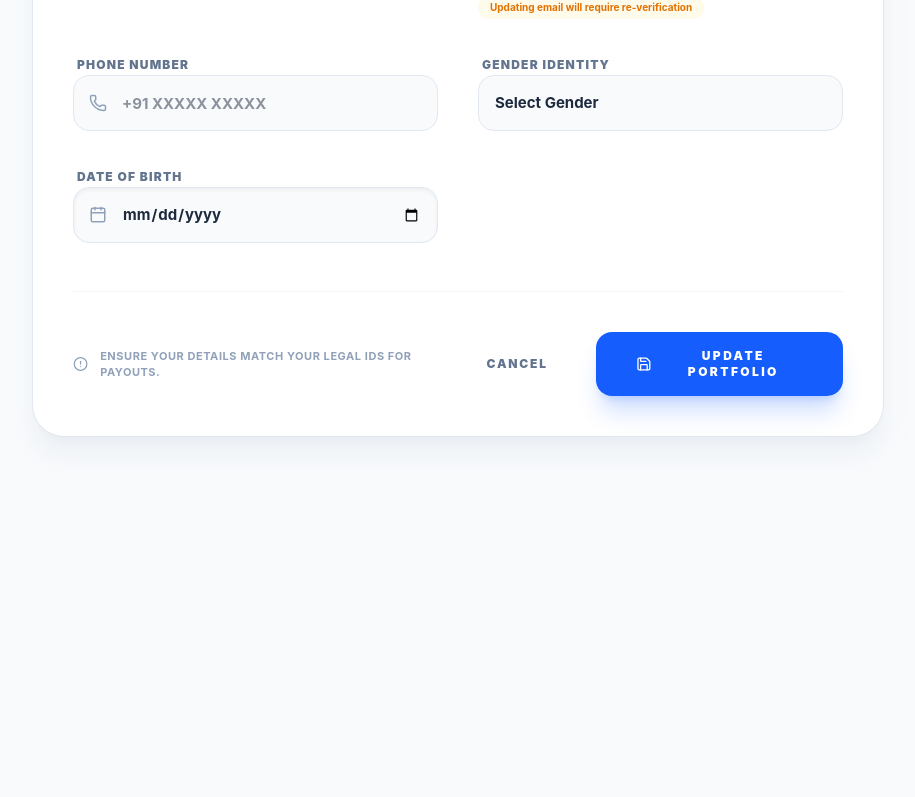
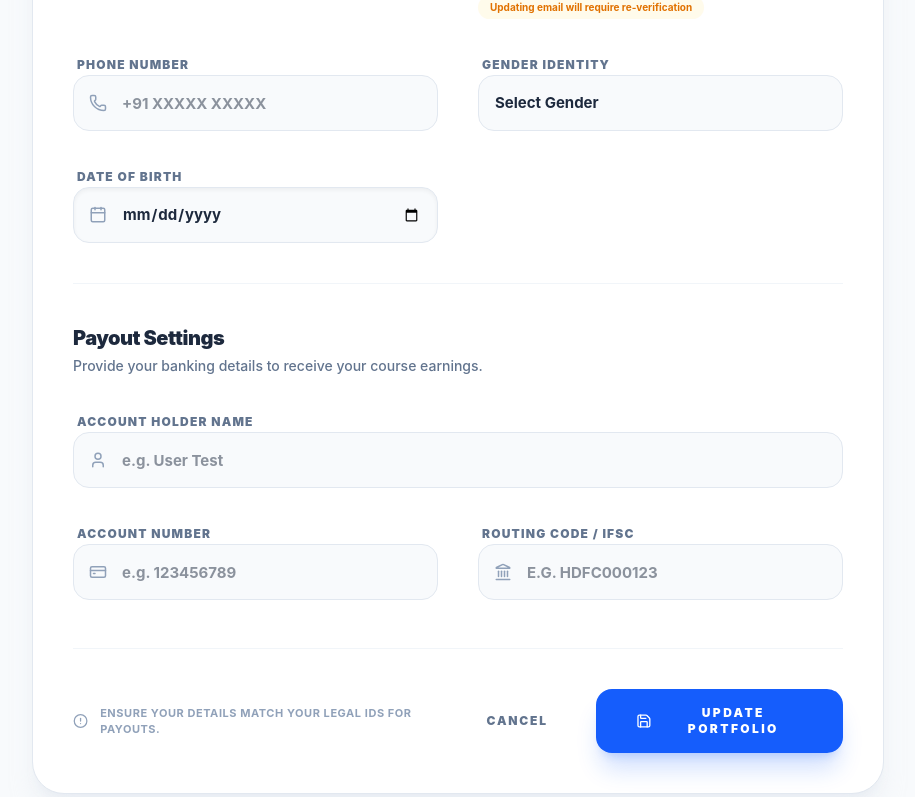
Before and after one commit to GaurangRahani/ByteLearn, a React (Vite) app in the folder frontend/: page /educator/profile in a window 1280 px wide. Shown: the part 565-1362 px from the top of the page, without its empty margins (182-1097 px from the left). Before the commit the page ends 1042 px from the top, so only its background shows below. Built offline with nearby package versions, Linux system fonts and the light colour scheme; no server answers.

Commit message:
fix:Inhance educator profile

```diff
--- a/frontend/src/pages/educator/EducatorProfile.jsx
+++ b/frontend/src/pages/educator/EducatorProfile.jsx
@@ -10,7 +10,10 @@ import {
   UserCircle,
   Loader2,
   CheckCircle2,
-  AlertCircle
+  AlertCircle,
+  Landmark,
+  CreditCard,
+  Building
 } from 'lucide-react';
 import { useNavigate } from 'react-router-dom';
 import toast from 'react-hot-toast';
@@ -26,7 +29,12 @@ const EducatorProfile = () => {
     email: '',
     phone: '',
     gender: '',
-    dateOfBirth: ''
+    dateOfBirth: '',
+    bankDetails: {
+      accountName: '',
+      accountNumber: '',
+      bankName: ''
+    }
   });
 
   useEffect(() => {
@@ -41,13 +49,18 @@ const EducatorProfile = () => {
         headers: { Authorization: `Bearer ${token}` }
       });
 
-      const { name, email, phone, gender, dateOfBirth } = res.data;
+      const { name, email, phone, gender, dateOfBirth, bankDetails } = res.data;
       setFormData({
         name: name || '',
         email: email || '',
         phone: phone || '',
         gender: gender || '',
-        dateOfBirth: dateOfBirth ? new Date(dateOfBirth).toISOString().split('T')[0] : ''
+        dateOfBirth: dateOfBirth ? new Date(dateOfBirth).toISOString().split('T')[0] : '',
+        bankDetails: {
+          accountName: bankDetails?.accountName || '',
+          accountNumber: bankDetails?.accountNumber || '',
+          bankName: bankDetails?.bankName || ''
+        }
       });
     } catch (err) {
       console.error("Error fetching educator profile:", err);
@@ -59,6 +72,16 @@ const EducatorProfile = () => {
 
   const handleChange = (e) => {
     setFormData({ ...formData, [e.target.name]: e.target.value });
+  };
+
+  const handleBankChange = (e) => {
+    setFormData({
+      ...formData,
+      bankDetails: {
+        ...formData.bankDetails,
+        [e.target.name]: e.target.value
+      }
+    });
   };
 
   const handleSubmit = async (e) => {
@@ -224,6 +247,66 @@ const EducatorProfile = () => {
 
               </div>
 
+              <div className="pt-10 border-t border-slate-100 mt-10">
+                <div className="mb-8">
+                   <h3 className="text-xl font-black text-slate-800 tracking-tight">Payout Settings</h3>
+                   <p className="text-slate-500 font-medium text-sm mt-1">Provide your banking details to receive your course earnings.</p>
+                </div>
+                <div className="grid grid-cols-1 md:grid-cols-2 gap-x-10 gap-y-8">
+                  {/* Account Name */}
+                  <div className="space-y-2 md:col-span-2">
+                    <label className="text-xs font-black text-slate-500 uppercase tracking-widest ml-1">Account Holder Name</label>
+                    <div className="relative group">
+                      <div className="absolute inset-y-0 left-0 pl-4 flex items-center pointer-events-none">
+                        <User size={18} className="text-slate-400 group-focus-within:text-blue-500 transition-colors" />
+                      </div>
+                      <input
+                        type="text"
+                        name="accountName"
+                        value={formData.bankDetails.accountName}
+                        onChange={handleBankChange}
+                        className="w-full h-14 pl-12 pr-4 bg-slate-50 border border-slate-200 rounded-2xl text-[15px] font-bold text-slate-800 focus:outline-none focus:ring-4 focus:ring-blue-500/10 focus:border-blue-500 transition-all"
+                        placeholder="e.g. User Test"
+                      />
+                    </div>
+                  </div>
+                  {/* Account Number */}
+                  <div className="space-y-2">
+                    <label className="text-xs font-black text-slate-500 uppercase tracking-widest ml-1">Account Number</label>
+                    <div className="relative group">
+                      <div className="absolute inset-y-0 left-0 pl-4 flex items-center pointer-events-none">
+                        <CreditCard size={18} className="text-slate-400 group-focus-within:text-blue-500 transition-colors" />
+                      </div>
+                      <input
+                        type="text"
+                        name="accountNumber"
+                        value={formData.bankDetails.accountNumber}
+                        onChange={handleBankChange}
+                        className="w-full h-14 pl-12 pr-4 bg-slate-50 border border-slate-200 rounded-2xl text-[15px] font-bold text-slate-800 focus:outline-none focus:ring-4 focus:ring-blue-500/10 focus:border-blue-500 transition-all"
+                        placeholder="e.g. 123456789"
+                      />
+                    </div>
+                  </div>
+                  {/* Bank Name / IFSC */}
+                  <div className="space-y-2">
+                    <label className="text-xs font-black text-slate-500 uppercase tracking-widest ml-1">Routing Code / IFSC</label>
+                    <div className="relative group">
+                      <div className="absolute inset-y-0 left-0 pl-4 flex items-center pointer-events-none">
+                        <Landmark size={18} className="text-slate-400 group-focus-within:text-blue-500 transition-colors" />
+                      </div>
+                      <input
+                        type="text"
+                        name="bankName"
+                        value={formData.bankDetails.bankName}
+                        onChange={handleBankChange}
+                        className="w-full h-14 pl-12 pr-4 bg-slate-50 border border-slate-200 rounded-2xl text-[15px] font-bold text-slate-800 focus:outline-none focus:ring-4 focus:ring-blue-500/10 focus:border-blue-500 transition-all uppercase"
+                        placeholder="e.g. HDFC000123"
+                      />
+                    </div>
+                  </div>
+                </div>
+              </div>
+
               <div className="pt-10 border-t border-slate-100 mt-12 flex items-center justify-between">
                 <div className="flex items-center gap-3 text-slate-400">
                    <AlertCircle size={16} />
```
